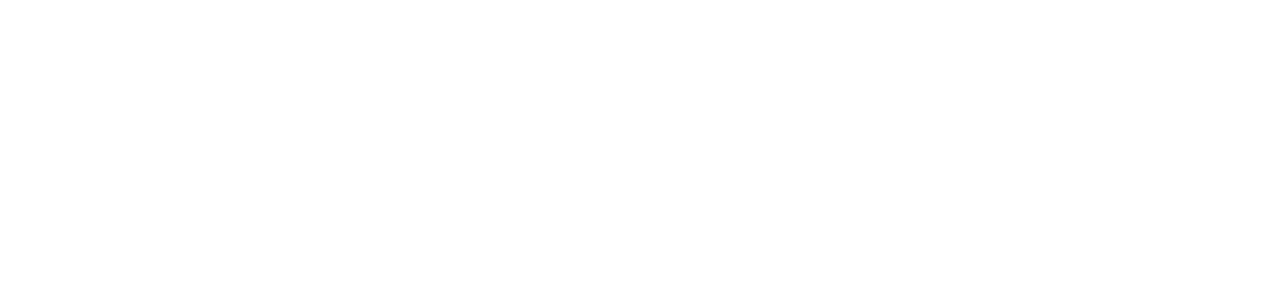
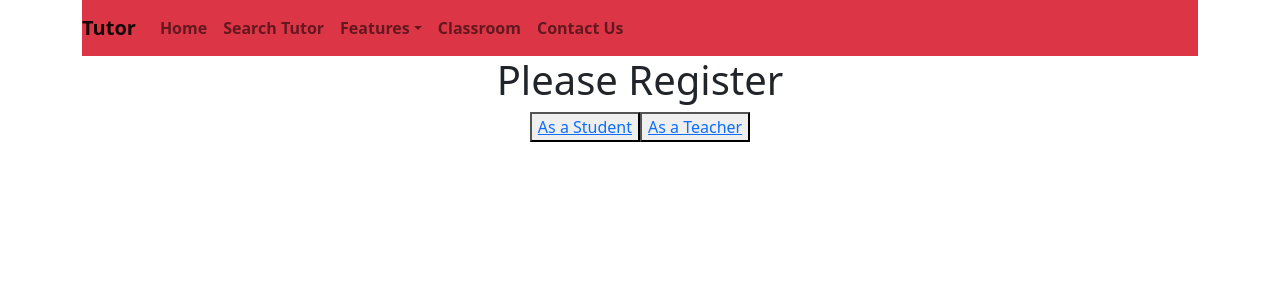
Before and after one commit to pd1116/Online-Tutor, a React (Create React App) app: page /register in a window 1280 px wide. Shown: the top 300 px of the page. Built offline with nearby package versions, Linux system fonts and the light colour scheme.

Commit message:
updated search

```diff
--- a/src/App.js
+++ b/src/App.js
@@ -11,6 +11,8 @@ import {
   Route,
   Link
 } from "react-router-dom";
+import Login from './Components/Login/Login';
+import Register from './Components/Register/Register';
 
 function App() {
   return (
@@ -26,6 +28,12 @@ function App() {
           <Route path="/search">
           <Search></Search>
           </Route>
+          <Route path="/login">
+          <Login></Login>
+          </Route>
+          <Route path="/register">
+          <Register></Register>
+          </Route>
 
         </Switch>
         </Router>
--- a/src/Components/Login/Login.js
+++ b/src/Components/Login/Login.js
@@ -1,8 +1,10 @@
 import React from 'react';
+import Navbars from '../Navbars/Navbars';
 
 const Login = () => {
     return (
-        <div>
+        <div className="container">
+            <Navbars></Navbars>
             <h1>This is  login</h1>
         </div>
     );
--- a/src/Components/Main/Main.js
+++ b/src/Components/Main/Main.js
@@ -4,6 +4,7 @@ import './Main.css';
 import { Container, Nav, Navbar, NavDropdown } from 'react-bootstrap';
 import { Link } from 'react-router-dom';
 import Service from '../Service/Service';
+import Navbars from '../Navbars/Navbars';
 
 const Main = () => {
     return (
@@ -18,8 +19,9 @@ const Main = () => {
                     </div>
                     <div class="col-md-6 ">
 
-                        <button class="btn btn-sm btn-primary top-btn m-2">Register</button>
-                        <button class=" btn btn-sm btn-primary top-btn m-2">Login</button>
+
+                        <Link to="/register" class="btn btn-sm btn-primary top-btn text-white m-2">Register</Link>
+                        <Link to="/login" class="btn btn-sm btn-primary top-btn text-white m-2">Login</Link>
 
                     </div>
                     {/* top banner ends here  */}
@@ -53,12 +55,15 @@ const Main = () => {
 
 
 
+
                 </div>
 
 
 
             </div>
-                 {/* Navbar ends here  */}
+
+            {/* Navbar ends here  */}
+
 
             {/* service section start here */}
             <Service></Service>
--- /dev/null
+++ b/src/Components/Navbars/Navbars.js
@@ -0,0 +1,39 @@
+import React from 'react';
+import { Container, Nav, Navbar, NavDropdown } from 'react-bootstrap';
+import { Link } from 'react-router-dom';
+
+const Navbars = () => {
+    return (
+        <div className="">
+            {/* Navbar start here  */}
+            <Navbar bg="danger" expand="sm" className="navbar">
+
+<Navbar.Brand href="#home " >Tutor</Navbar.Brand>
+<Navbar.Toggle aria-controls="basic-navbar-nav" />
+<Navbar.Collapse id="basic-navbar-nav">
+    <Nav className="me-auto">
+        {/* <Link to="/home" >Home</Link> */}
+        <Nav.Link href="/home" >Home</Nav.Link>
+        <Nav.Link href="/search">Search Tutor</Nav.Link>
+        <NavDropdown title="Features" id="basic-nav-dropdown">
+            <NavDropdown.Item href="#action/3.1">Features</NavDropdown.Item>
+            <NavDropdown.Item href="#action/3.2">Request for tutor</NavDropdown.Item>
+            <NavDropdown.Item href="#action/3.3">Student Dashboard</NavDropdown.Item>
+            <NavDropdown.Item href="#action/3.4">Help Forum</NavDropdown.Item>
+
+
+        </NavDropdown>
+
+        <Nav.Link href="#link">Classroom</Nav.Link>
+        <Nav.Link href="#link">Contact Us</Nav.Link>
+
+    </Nav>
+</Navbar.Collapse>
+
+</Navbar>
+
+        </div>
+    );
+};
+
+export default Navbars;
--- a/src/Components/Register/Register.js
+++ b/src/Components/Register/Register.js
@@ -1,9 +1,11 @@
 import React from 'react';
 import { Link } from 'react-router-dom';
+import Navbars from '../Navbars/Navbars';
 
 const Register = () => {
     return (
-        <div>
+        <div className="container">
+            <Navbars></Navbars>
             <h1>Please Register</h1>
             <button> <Link>As a Student</Link></button>
             <button> <Link>As a Teacher</Link></button>
--- a/src/Components/Search/Search.js
+++ b/src/Components/Search/Search.js
@@ -1,10 +1,11 @@
 import React from 'react';
 import Main from '../Main/Main';
+import Navbars from '../Navbars/Navbars';
 
 const Search = () => {
     return (
         <div className="container p-0">
-            <Main></Main>
+            <Navbars></Navbars>
             <h1>This is search section </h1>
 
 
```
